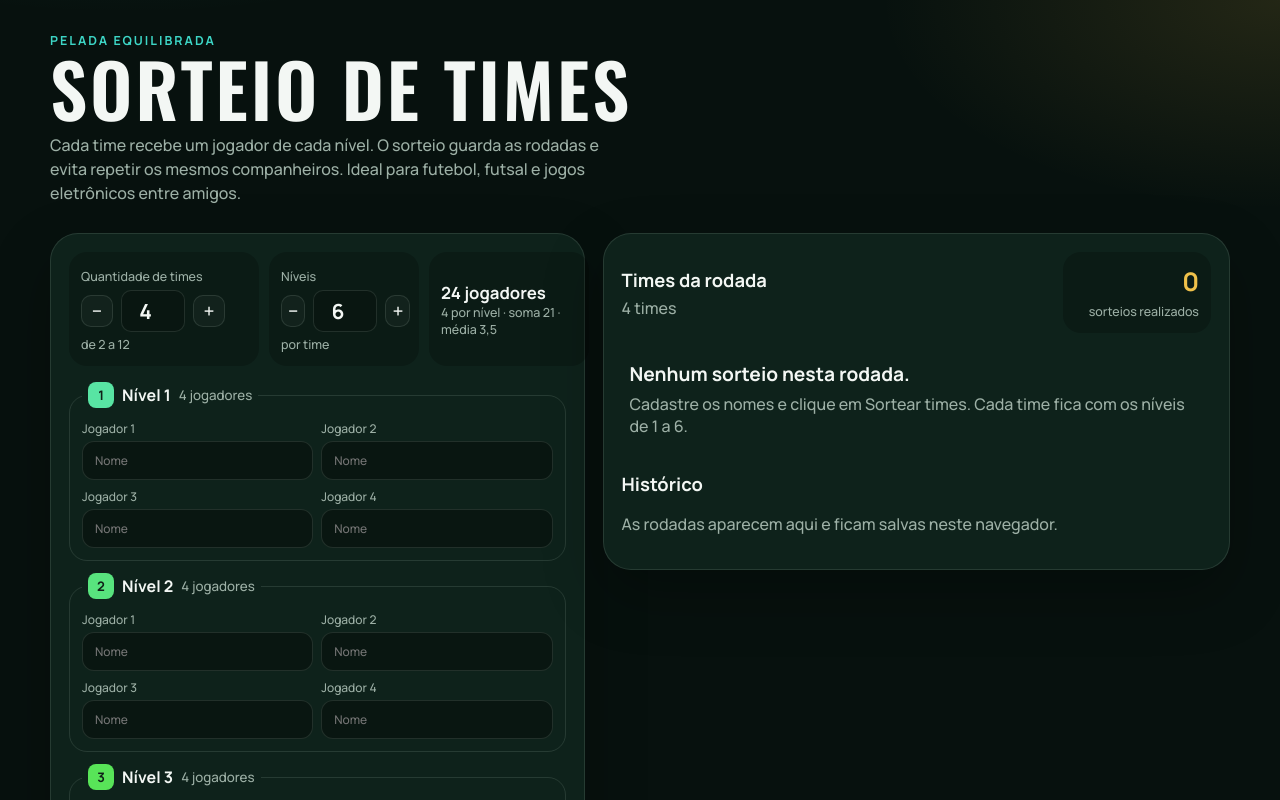
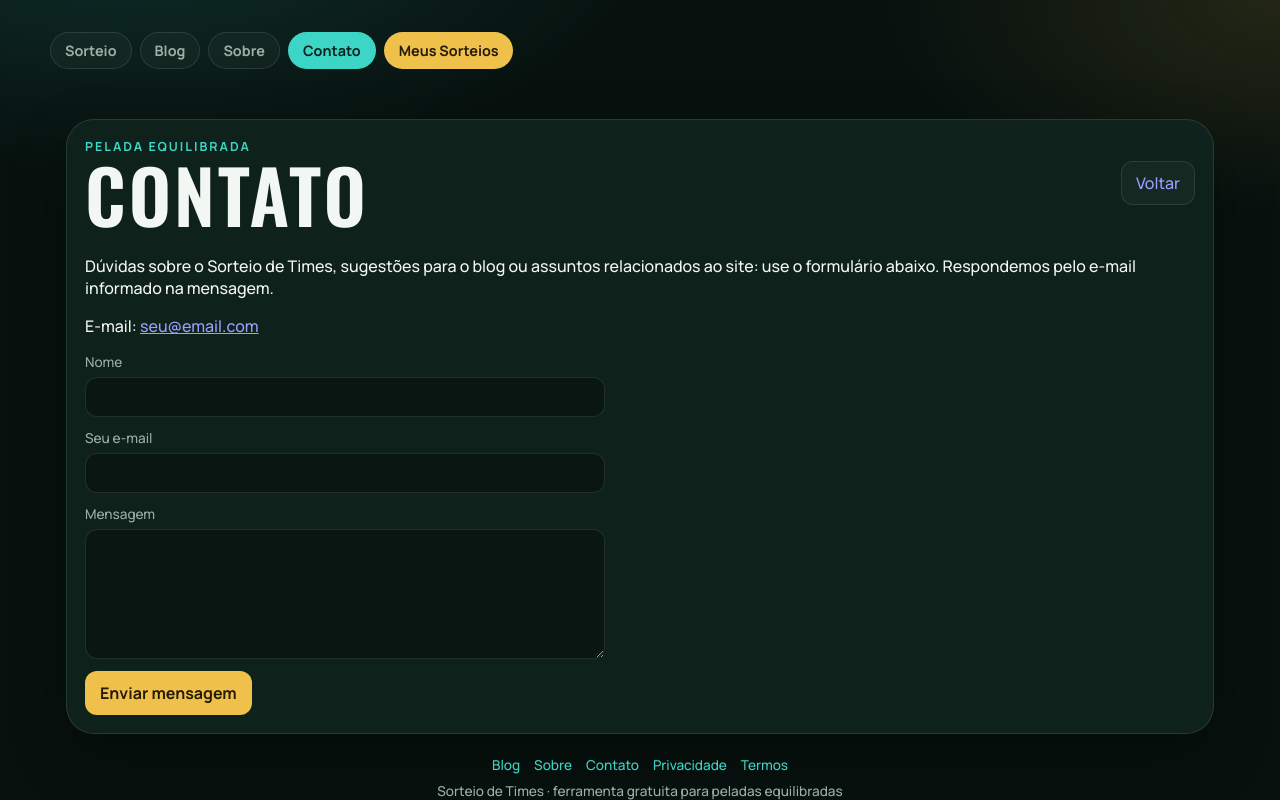
Before and after one commit to luccasst/sorteio_times, a React (Vite) app: page /contato in a window 1280 px wide. Shown: the top 800 px of the page. Built offline with nearby package versions, Linux system fonts and the light colour scheme.

Commit message:
Adiciona Contato, menu com Blog, sitemap.xml e robots.txt.
Facilita navegação e indexação para a análise do AdSense e do Search Console.

Co-authored-by: Cursor <cursoragent@cursor.com>

```diff
--- a/src/App.jsx
+++ b/src/App.jsx
@@ -2,6 +2,7 @@ import { useEffect, useMemo, useRef, useState } from "react";
 import { BrowserRouter, Link, Route, Routes, useNavigate } from "react-router-dom";
 import AdSense from "./components/AdSense.jsx";
 import ConteudoAjuda from "./components/ConteudoAjuda.jsx";
+import Menu from "./components/Menu.jsx";
 import Rodape from "./components/Rodape.jsx";
 import {
   chavesDuplicadas,
@@ -14,6 +15,7 @@ import {
 import { baixarJson, carregarEstado, lerArquivoJson, salvarEstado } from "./lib/storage.js";
 import Artigo from "./pages/Artigo.jsx";
 import Blog from "./pages/Blog.jsx";
+import Contato from "./pages/Contato.jsx";
 import Privacidade from "./pages/Privacidade.jsx";
 import Sobre from "./pages/Sobre.jsx";
 import Termos from "./pages/Termos.jsx";
@@ -240,10 +242,12 @@ function Aplicacao() {
 
   return (
     <div className="pagina">
+      <Menu />
       <Routes>
         <Route path="/privacidade" element={<Privacidade />} />
         <Route path="/sobre" element={<Sobre />} />
         <Route path="/termos" element={<Termos />} />
+        <Route path="/contato" element={<Contato />} />
         <Route path="/blog" element={<Blog />} />
         <Route path="/blog/:slug" element={<Artigo />} />
         <Route
--- /dev/null
+++ b/src/components/Menu.jsx
@@ -0,0 +1,28 @@
+import { Link, NavLink } from "react-router-dom";
+
+const ITENS = [
+  { para: "/", rotulo: "Sorteio", fim: true },
+  { para: "/blog", rotulo: "Blog" },
+  { para: "/sobre", rotulo: "Sobre" },
+  { para: "/contato", rotulo: "Contato" },
+];
+
+export default function Menu() {
+  return (
+    <nav className="menu-topo" aria-label="Menu principal">
+      {ITENS.map((item) => (
+        <NavLink
+          key={item.para}
+          to={item.para}
+          end={item.fim}
+          className={({ isActive }) => (isActive ? "menu-link ativo" : "menu-link")}
+        >
+          {item.rotulo}
+        </NavLink>
+      ))}
+      <Link to="/sorteios" className="menu-link destaque">
+        Meus Sorteios
+      </Link>
+    </nav>
+  );
+}
--- a/src/components/Rodape.jsx
+++ b/src/components/Rodape.jsx
@@ -6,6 +6,7 @@ export default function Rodape() {
       <nav aria-label="Informações do site">
         <Link to="/blog">Blog</Link>
         <Link to="/sobre">Sobre</Link>
+        <Link to="/contato">Contato</Link>
         <Link to="/privacidade">Privacidade</Link>
         <Link to="/termos">Termos</Link>
       </nav>
--- a/src/index.css
+++ b/src/index.css
@@ -326,6 +326,65 @@ h1 {
 .ajuda-blog { margin-top: 18px; }
 .ajuda-blog a { color: var(--acento); }
 
+.menu-topo {
+  display: flex;
+  flex-wrap: wrap;
+  gap: 8px;
+  margin: 0 0 18px;
+}
+.menu-link {
+  border: 1px solid var(--linha);
+  background: rgba(255, 255, 255, 0.03);
+  border-radius: 999px;
+  padding: 8px 14px;
+  color: var(--mudo);
+  text-decoration: none;
+  font-size: 0.9rem;
+  font-weight: 600;
+}
+.menu-link.ativo,
+.menu-link.destaque {
+  color: #08211c;
+  background: var(--acento);
+  border-color: transparent;
+}
+.menu-link.destaque {
+  background: var(--ouro);
+  color: #241b08;
+}
+
+.form-contato {
+  display: flex;
+  flex-direction: column;
+  gap: 12px;
+  margin-top: 12px;
+  max-width: 520px;
+}
+.form-contato label {
+  display: flex;
+  flex-direction: column;
+  gap: 6px;
+  font-size: 0.85rem;
+  color: var(--mudo);
+}
+.form-contato input,
+.form-contato textarea {
+  border: 1px solid var(--linha);
+  background: #091611;
+  border-radius: 12px;
+  padding: 10px 12px;
+  color: var(--texto);
+  font: inherit;
+  outline: none;
+}
+.form-contato input:focus,
+.form-contato textarea:focus {
+  border-color: var(--acento);
+}
+.form-contato .botao.principal {
+  align-self: flex-start;
+}
+
 .blog-lista ul {
   list-style: none;
   margin: 0;
--- /dev/null
+++ b/src/pages/Contato.jsx
@@ -0,0 +1,92 @@
+import { useState } from "react";
+import { Link } from "react-router-dom";
+import Rodape from "../components/Rodape.jsx";
+
+/** Defina no Vercel: VITE_CONTATO_EMAIL=seu@email.com */
+const EMAIL = import.meta.env.VITE_CONTATO_EMAIL?.trim() || "";
+
+export default function Contato() {
+  const [nome, setNome] = useState("");
+  const [email, setEmail] = useState("");
+  const [mensagem, setMensagem] = useState("");
+  const [aviso, setAviso] = useState("");
+
+  function enviar(evento) {
+    evento.preventDefault();
+    if (!EMAIL) {
+      setAviso("O e-mail de contato ainda não foi configurado no site. Tente novamente em breve.");
+      return;
+    }
+    if (!nome.trim() || !email.trim() || !mensagem.trim()) {
+      setAviso("Preencha nome, e-mail e mensagem.");
+      return;
+    }
+
+    const assunto = encodeURIComponent(`Contato Sorteio de Times — ${nome.trim()}`);
+    const corpo = encodeURIComponent(
+      `Nome: ${nome.trim()}\nE-mail: ${email.trim()}\n\n${mensagem.trim()}`,
+    );
+    window.location.href = `mailto:${EMAIL}?subject=${assunto}&body=${corpo}`;
+    setAviso("Se o aplicativo de e-mail não abrir, escreva diretamente para o endereço exibido abaixo.");
+  }
+
+  return (
+    <div className="pagina">
+      <article className="painel pagina-texto">
+        <header className="topo topo-sorteios">
+          <div>
+            <p className="marca">Pelada equilibrada</p>
+            <h1>Contato</h1>
+          </div>
+          <Link to="/" className="botao voltar">
+            Voltar
+          </Link>
+        </header>
+
+        <div className="texto-legal">
+          <p>
+            Dúvidas sobre o Sorteio de Times, sugestões para o blog ou assuntos relacionados ao site:
+            use o formulário abaixo. Respondemos pelo e-mail informado na mensagem.
+          </p>
+          {EMAIL ? (
+            <p>
+              E-mail: <a href={`mailto:${EMAIL}`}>{EMAIL}</a>
+            </p>
+          ) : null}
+        </div>
+
+        <form className="form-contato" onSubmit={enviar}>
+          <label>
+            Nome
+            <input value={nome} onChange={(e) => setNome(e.target.value)} maxLength={80} required />
+          </label>
+          <label>
+            Seu e-mail
+            <input
+              type="email"
+              value={email}
+              onChange={(e) => setEmail(e.target.value)}
+              maxLength={120}
+              required
+            />
+          </label>
+          <label>
+            Mensagem
+            <textarea
+              value={mensagem}
+              onChange={(e) => setMensagem(e.target.value)}
+              rows={6}
+              maxLength={2000}
+              required
+            />
+          </label>
+          {aviso ? <p className="aviso">{aviso}</p> : null}
+          <button type="submit" className="botao principal">
+            Enviar mensagem
+          </button>
+        </form>
+      </article>
+      <Rodape />
+    </div>
+  );
+}
```
Also changed, not shown: public/robots.txt (added), 2 other files (tests, documents, lock files or other folders).
